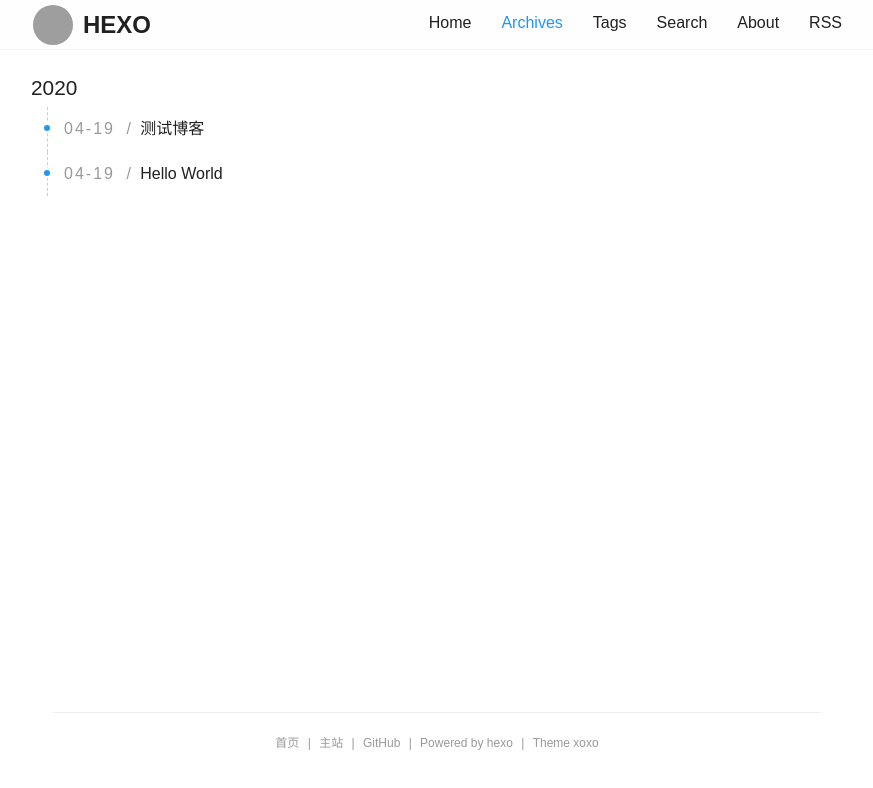
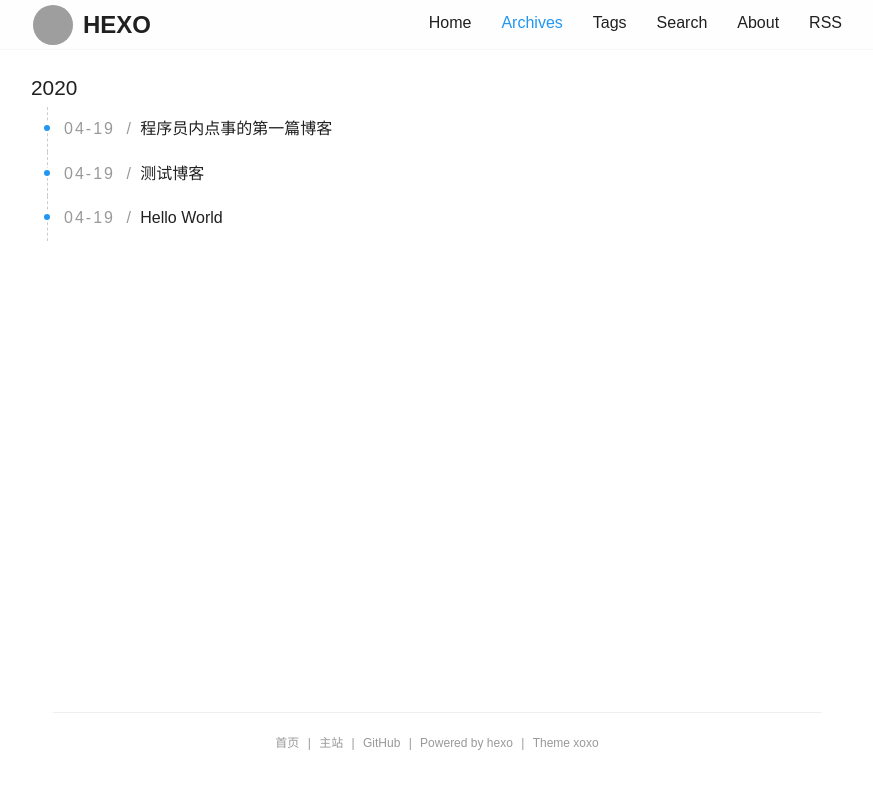
Before and after one commit to lccbiluox2/lccbiluox2.github.io, a plain HTML site: page archives/index.html in a window 1280 px wide. Shown: the whole page, without its empty margins (203-1076 px from the left). Drawn offline with nearby package versions, Linux system fonts and the light colour scheme; some packages are replaced by stand-ins of ours; grey boxes are pictures that could not be loaded; a script that the page names is missing.

Commit message:
Site updated: 2020-04-19 19:05:56

```diff
--- a/archives/index.html
+++ b/archives/index.html
@@ -85,6 +85,25 @@
         </a>
       </h3>
       <div class="archives">
+
+  <div class="archive" >
+  <a class="post-go" href="/2020/04/19/程序员内点事的第一篇博客/">
+    <div>
+      <span class="date">
+        04-19
+      </span>
+      <span class="slash">/</span>
+      程序员内点事的第一篇博客
+    </div>
+
+    <!--<div class="excerpt">-->
+      <!---->
+    <!--</div>-->
+  </a>
+
+</div>
+
+
 
   <div class="archive" >
   <a class="post-go" href="/2020/04/19/测试博客/">
```
Also changed, not shown: archives/2020/04/index.html (+19 -0 lines), archives/2020/index.html (+19 -0 lines), index.html (+20 -0 lines), 2020/04/19/程序员内点事的第一篇博客/index.html (added).
